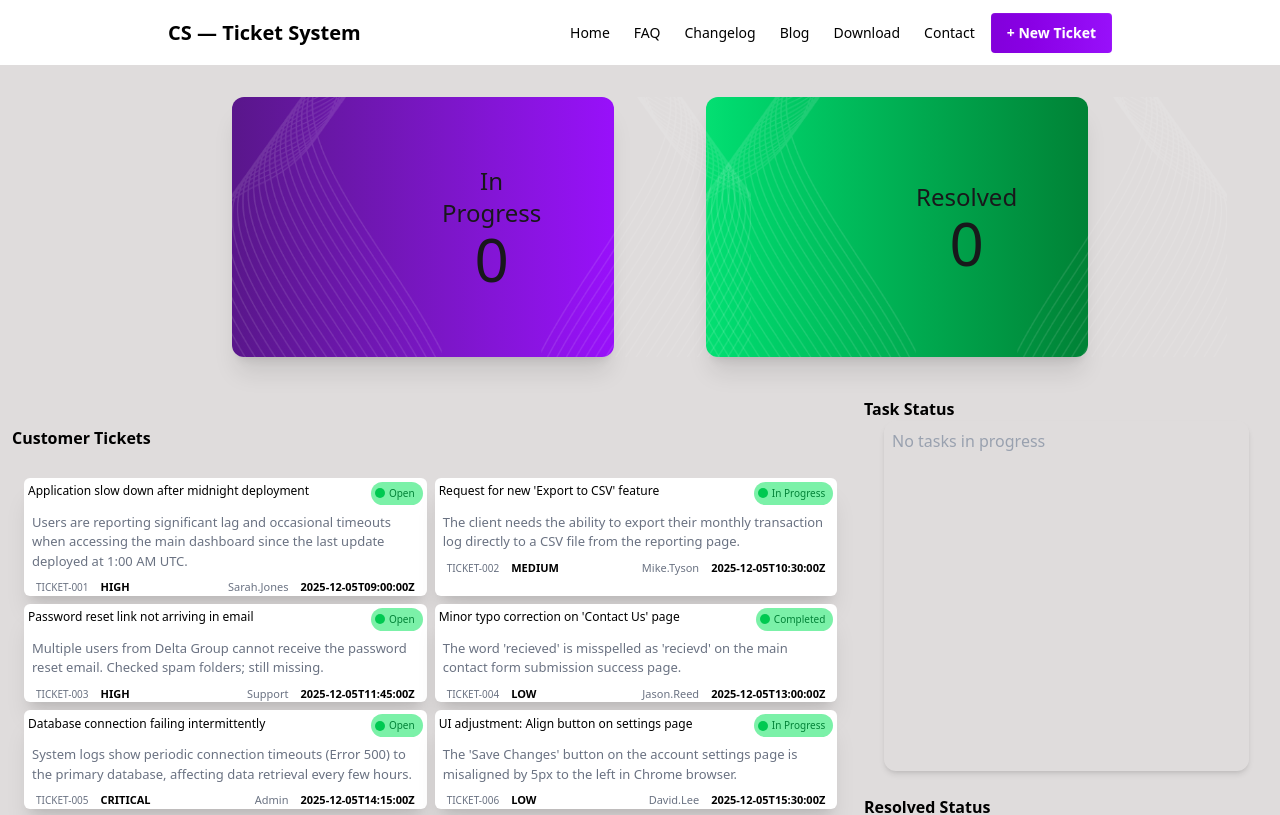
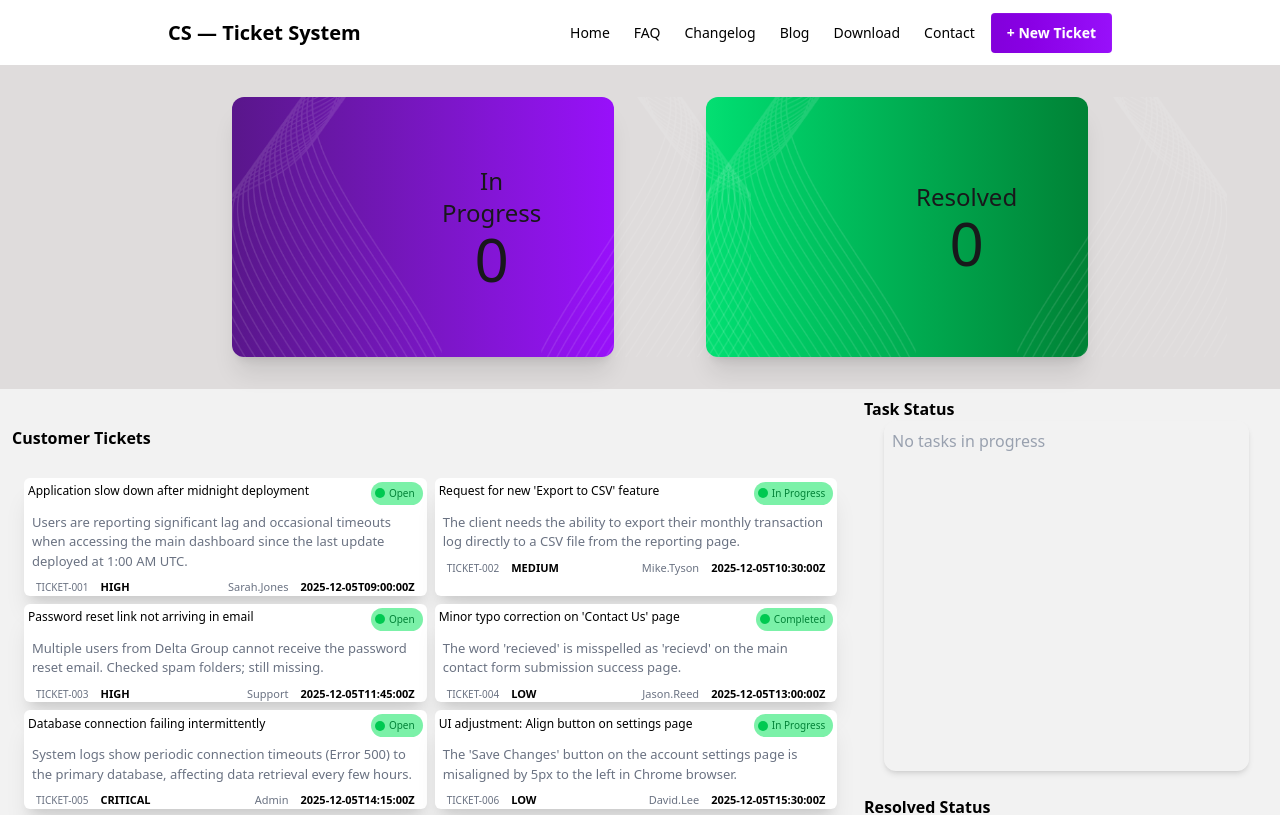
Before and after one commit to fahim-shareear/customer-support-zone, a React (Vite) app: page / in a window 1280 px wide. Shown: the top 815 px of the page. Built offline with nearby package versions, Linux system fonts and the light colour scheme.

Commit message:
adding bg color

```diff
--- a/src/App.css
+++ b/src/App.css
@@ -4,3 +4,8 @@
     left: 50%;
     transform: translate(-50%, 50%);
 }
+
+
+.main-container{
+    background-color: #f3f3f3f6;
+}
--- a/src/Componants/Mainbody.jsx
+++ b/src/Componants/Mainbody.jsx
@@ -35,7 +35,7 @@ const Mainbody = ({ ticketPromise, handleClick, progressCard, handleDecrease, se
   };
 
   return (
-        <div className="mx-auto">
+        <div className="mx-auto main-container">
           <div className="grid grid-cols-12 mx-auto items-center">
             <div className="col-span-8">
               <h1 className="text-black font-bold ml-1 sm:m-3">Customer Tickets</h1>
--- a/src/Componants/Navbar.jsx
+++ b/src/Componants/Navbar.jsx
@@ -4,7 +4,7 @@ import vector2 from '../Assets/vector2.png';
 
 const Navbar = ({ countProgress, resolvedCount }) => {
   return (
-    <div>
+    <div className="nav-main">
       <div className="bg-white">
         <div className="navbar max-w-[75%] mx-auto bg-white">
           <div className="navbar-start">
```
